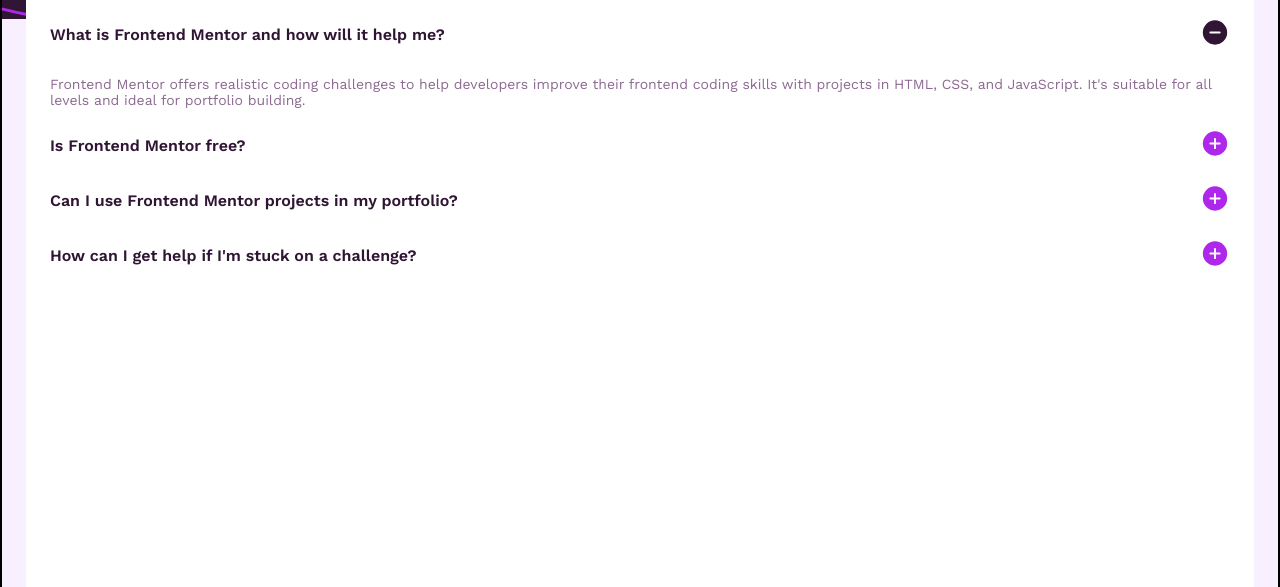
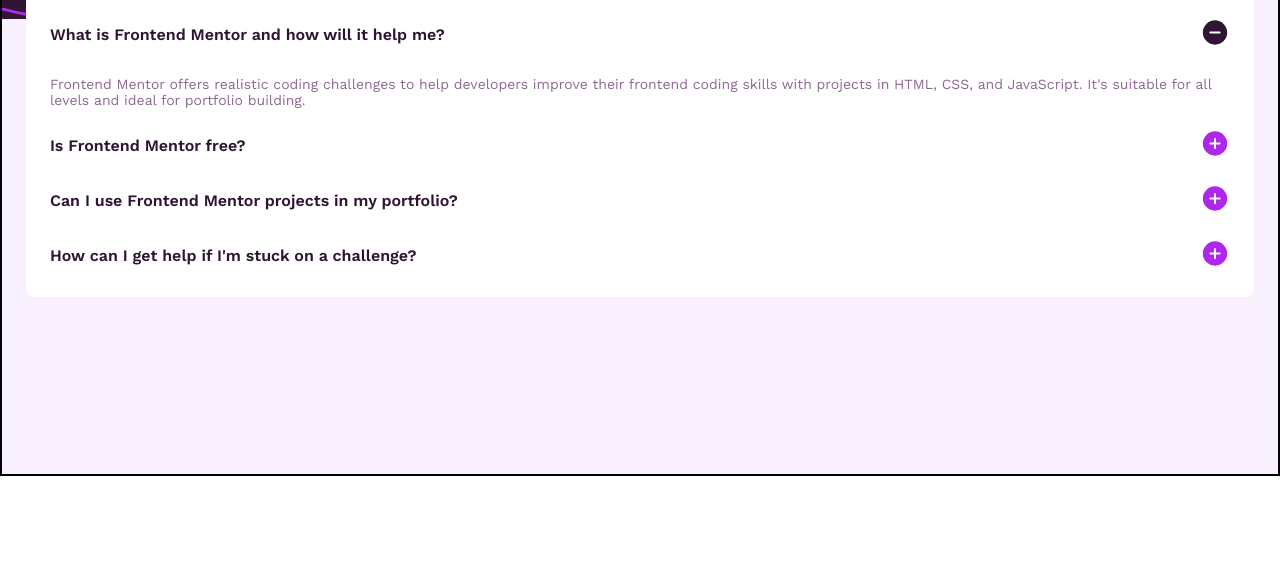
Before and after one commit to Veena-K-Venugopal/fm-faq-accordion, a plain HTML site: page index.html in a window 1280 px wide. Shown: the part 213-800 px from the top of the page. Drawn offline with nearby package versions, Linux system fonts and the light colour scheme.

Commit message:
Changed height of the body element

```diff
--- a/styles.css
+++ b/styles.css
@@ -16,7 +16,7 @@ body {
     flex-direction: column;
     gap: 2rem;
     border: 2px solid;
-    height: 100vh;
+    min-height: 50vh;
     padding: 142.5px 1.5rem;
     background-image: url(assets/background-pattern-mobile.svg), linear-gradient(var(--light-pink) 25%, var(--light-pink) 100%);
     background-repeat: no-repeat;
@@ -25,7 +25,6 @@ body {
 main {
     border-radius: 8px;
     background-color: var(--white);
-    height: 90%;
     padding: 1.5rem;
 }
 
```
